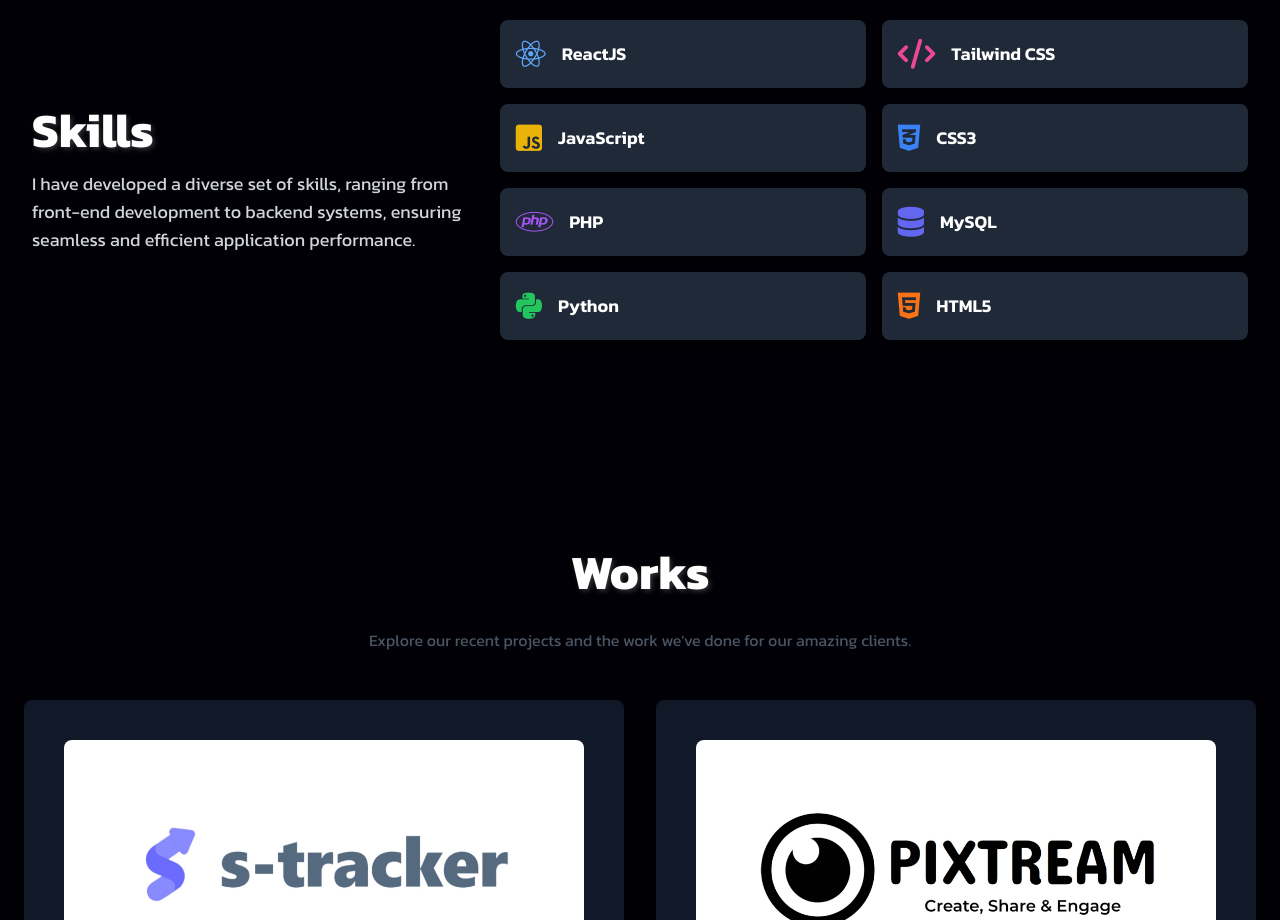
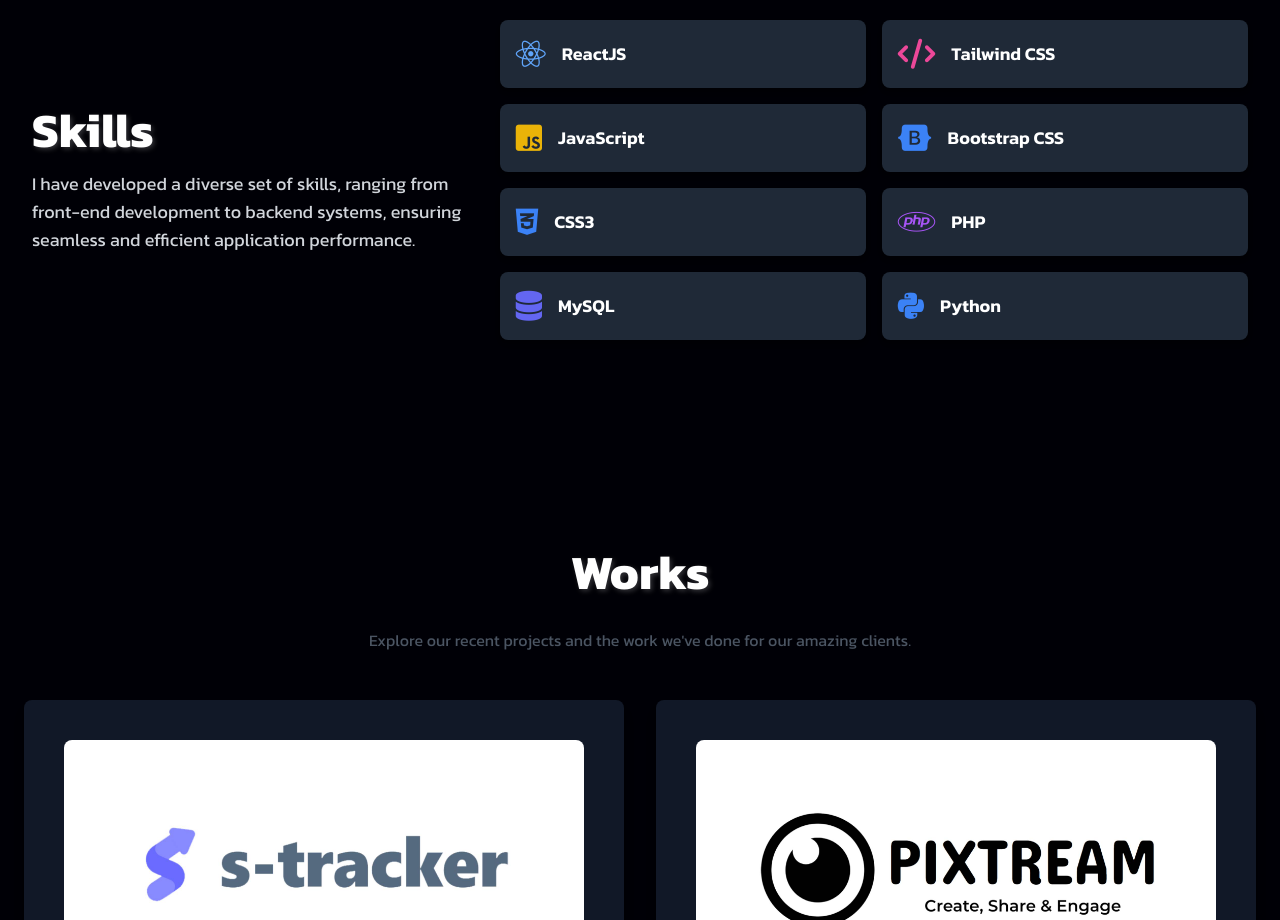
Before and after one commit to theRealSain/sain, a plain HTML site: page index.html in a window 1280 px wide. Shown: the part 2720-3640 px from the top of the page. Drawn offline with nearby package versions, Linux system fonts and the light colour scheme.

Commit message:
Add files via upload

```diff
--- a/index.html
+++ b/index.html
@@ -229,6 +229,11 @@
                     <span class="text-lg font-semibold">JavaScript</span>
                 </div>
                 <div class="flex items-center bg-gray-800 p-4 rounded-lg shadow-md">
+                    <i class="fab fa-bootstrap text-3xl text-blue-500 mr-4"></i>
+                    <span class="text-lg font-semibold">Bootstrap CSS</span>
+                </div>
+
+                <div class="flex items-center bg-gray-800 p-4 rounded-lg shadow-md">
                     <i class="fab fa-css3-alt text-3xl text-blue-500 mr-4"></i>
                     <span class="text-lg font-semibold">CSS3</span>
                 </div>
@@ -241,12 +246,8 @@
                     <span class="text-lg font-semibold">MySQL</span>
                 </div>
                 <div class="flex items-center bg-gray-800 p-4 rounded-lg shadow-md">
-                    <i class="fab fa-python text-3xl text-green-500 mr-4"></i>
+                    <i class="fab fa-python text-3xl text-blue-500 mr-4"></i>
                     <span class="text-lg font-semibold">Python</span>
-                </div>
-                <div class="flex items-center bg-gray-800 p-4 rounded-lg shadow-md">
-                    <i class="fab fa-html5 text-3xl text-orange-500 mr-4"></i>
-                    <span class="text-lg font-semibold">HTML5</span>
                 </div>
             </div>
         </div>
```
